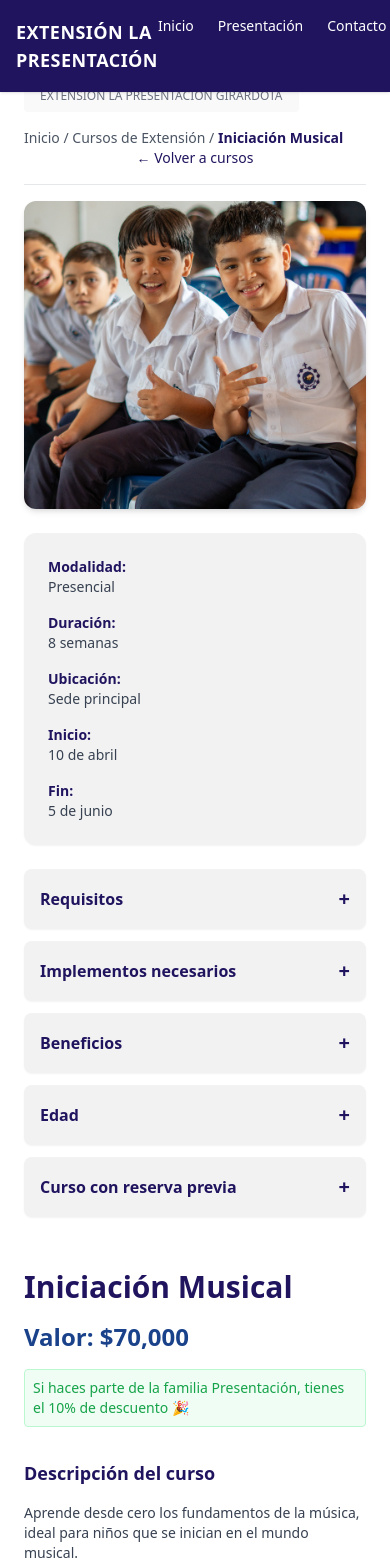
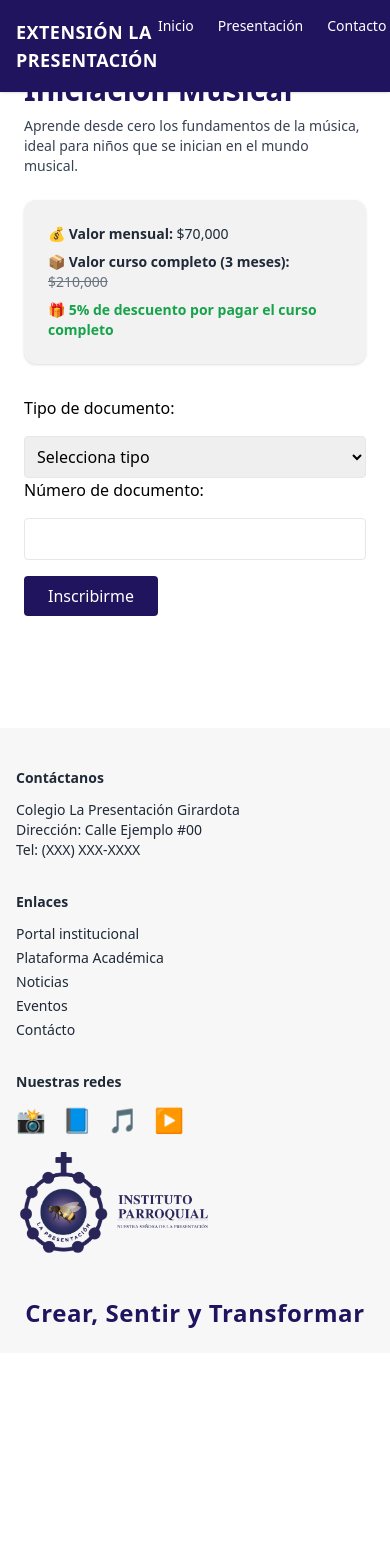
Before and after one commit to secifuentes/extension, a React (Vite) app: page /curso/1 in a window 390 px wide. Shown: the top 1568 px of the page. After the commit the page ends 1353 px from the top, so only its background shows below. Built offline with nearby package versions, Linux system fonts and the light colour scheme.

Commit message:
feat: lógica de descuentos mejorada y visual clara en formulario

```diff
--- a/src/pages/CursoDetalle.jsx
+++ b/src/pages/CursoDetalle.jsx
@@ -5,19 +5,6 @@ import { estudiantesRegistrados } from '../data/estudiantes';
 import { inscripciones } from '../data/inscripciones';
 
 const API_URL = import.meta.env.VITE_API_URL;
-
-const AccordionItem = ({ title, content }) => {
-  const [open, setOpen] = useState(false);
-  return (
-    <div className="bg-[#f2f2f2] rounded-lg p-4 mb-3 shadow-sm">
-      <div className="flex justify-between items-center cursor-pointer" onClick={() => setOpen(!open)}>
-        <h4 className="font-semibold text-institucional">{title}</h4>
-        <span className="text-xl font-bold text-institucional">{open ? '−' : '+'}</span>
-      </div>
-      {open && <p className="mt-2 text-sm text-gray-600">{content}</p>}
-    </div>
-  );
-};
 
 const CursoDetalle = () => {
   const { id } = useParams();
@@ -30,6 +17,7 @@ const CursoDetalle = () => {
   const [yaInscrito, setYaInscrito] = useState(false);
   const [esMenor, setEsMenor] = useState(false);
   const [inscripcionExitosa, setInscripcionExitosa] = useState(false);
+  const [modoPago, setModoPago] = useState('trimestral');
 
   const calcularSiEsMenor = (fechaNacimiento) => {
     const hoy = new Date();
@@ -57,80 +45,75 @@ const CursoDetalle = () => {
     setMostrarFormulario(true);
   };
 
-  const valorConDescuento = (curso.precio * 0.9).toFixed(0);
-  const total = datosEstudiante ? valorConDescuento : curso.precio;
+  const valorMensual = curso.precio;
+  const valorTrimestral = valorMensual * 3;
+
+  // Cálculo de descuentos:
+  let total = 0;
+  let descuentoAplicado = 0;
+
+  if (modoPago === 'mensual') {
+    if (datosEstudiante) {
+      total = valorMensual * 0.9;
+      descuentoAplicado = 10;
+    } else {
+      total = valorMensual;
+    }
+  } else {
+    if (datosEstudiante) {
+      total = valorTrimestral * 0.85;
+      descuentoAplicado = 15;
+    } else {
+      total = valorTrimestral * 0.95;
+      descuentoAplicado = 5;
+    }
+  }
+
+  total = parseInt(total.toFixed(0));
 
   if (!curso) return <p className="p-10 text-center">Curso no encontrado</p>;
 
   return (
-    <div className="pt-[72px]">
-      <div className="max-w-7xl mx-auto px-6 mt-2">
-        <div className="inline-block bg-[#f9f9f9] py-2 px-4 text-xs text-gray-500 uppercase rounded">
-          Extensión La Presentación Girardota
+    <div className="pt-[72px] max-w-4xl mx-auto px-6 pb-16">
+      <h2 className="text-3xl font-bold text-institucional mb-2">{curso.nombre}</h2>
+      <p className="text-sm text-gray-700 mb-6">{curso.descripcion}</p>
+
+      <div className="bg-[#f2f2f2] p-6 rounded-xl shadow space-y-2 text-sm text-gray-800 mb-8">
+        <p><strong>💰 Valor mensual:</strong> ${valorMensual.toLocaleString()}</p>
+        <p><strong>📦 Valor curso completo (3 meses):</strong> <span className="line-through text-gray-500">${valorTrimestral.toLocaleString()}</span></p>
+
+        {modoPago === 'mensual' && datosEstudiante && (
+          <p className="text-green-600 font-bold">🎁 Descuento familiar: 10% aplicado</p>
+        )}
+
+        {modoPago === 'trimestral' && (
+          <p className="text-green-600 font-bold">
+            🎁 {datosEstudiante ? 'Descuento total 15% aplicado (familia + curso completo)' : '5% de descuento por pagar el curso completo'}
+          </p>
+        )}
       </div>
 
-        <div className="pt-2 pb-4 flex flex-col md:flex-row justify-between text-sm text-gray-600 border-b mt-2">
-          <p>
-            Inicio / Cursos de Extensión /{' '}
-            <span className="text-institucional font-semibold">{curso.nombre}</span>
-          </p>
-          <button onClick={() => window.history.back()} className="text-institucional hover:underline">
-            ← Volver a cursos
-          </button>
-        </div>
-      </div>
-
-      <div className="max-w-7xl mx-auto px-6 pb-16 grid grid-cols-1 md:grid-cols-2 gap-10 mt-4">
-        {/* Columna izquierda */}
-        <div className="flex flex-col gap-6">
-          <div className="aspect-[3/2.7] overflow-hidden rounded-xl shadow-md">
-            <img src={curso.imagen} alt={curso.nombre} className="w-full h-full object-cover" />
-          </div>
-
-          <div className="bg-[#f2f2f2] p-6 rounded-xl grid grid-cols-1 sm:grid-cols-3 gap-4 text-sm text-gray-700 shadow-sm">
-            <div><p className="text-institucional font-semibold">Modalidad:</p><p>{curso.modalidad}</p></div>
-            <div><p className="text-institucional font-semibold">Duración:</p><p>{curso.duracion}</p></div>
-            <div><p className="text-institucional font-semibold">Ubicación:</p><p>{curso.ubicacion}</p></div>
-            <div><p className="text-institucional font-semibold">Inicio:</p><p>{curso.inicio}</p></div>
-            <div><p className="text-institucional font-semibold">Fin:</p><p>{curso.fin}</p></div>
-          </div>
-
-          <div>
-            <AccordionItem title="Requisitos" content={curso.requisitos} />
-            <AccordionItem title="Implementos necesarios" content={curso.implementos} />
-            <AccordionItem title="Beneficios" content={curso.beneficios} />
-            <AccordionItem title="Edad" content={curso.edad} />
-            <AccordionItem title="Curso con reserva previa" content={curso.reserva} />
-          </div>
-        </div>
-
-        {/* Columna derecha */}
-        <div className="flex flex-col gap-4">
-          <h2 className="text-3xl font-bold text-institucional">{curso.nombre}</h2>
-          <p className="text-2xl font-bold text-presentacionDark">Valor: ${curso.precio.toLocaleString()}</p>
-
-          <p className="text-sm text-green-600 bg-green-50 p-2 rounded border border-green-200">
-            Si haces parte de la familia Presentación, tienes el 10% de descuento 🎉
-          </p>
-
-          <h3 className="mt-4 text-lg font-semibold text-institucional">Descripción del curso</h3>
-          <p className="text-sm text-gray-700">{curso.descripcion}</p>
-
       {/* Verificación */}
-          <div className="mt-6 space-y-2">
-            <label className="block font-semibold">Tipo de documento:</label>
-            <select className="w-full border p-2 rounded" value={tipoDoc} onChange={(e) => setTipoDoc(e.target.value)} required>
+      <div className="space-y-4">
+        <label>Tipo de documento:</label>
+        <select value={tipoDoc} onChange={(e) => setTipoDoc(e.target.value)} className="border p-2 rounded w-full">
           <option value="">Selecciona tipo</option>
           <option value="cc">Cédula</option>
           <option value="ti">Tarjeta de Identidad</option>
         </select>
 
-            <label className="block font-semibold mt-2">Número de documento:</label>
-            <input type="text" className="w-full border p-2 rounded" value={documento} onChange={(e) => setDocumento(e.target.value)} required />
+        <label>Número de documento:</label>
+        <input
+          type="text"
+          value={documento}
+          onChange={(e) => setDocumento(e.target.value)}
+          className="border p-2 rounded w-full"
+          required
+        />
 
         <button
-              className="mt-4 bg-institucional text-white px-5 py-2 rounded hover:bg-presentacionDark"
           onClick={verificarEstudiante}
+          className="bg-institucional text-white px-6 py-2 rounded hover:bg-presentacionDark"
         >
           Inscribirme
         </button>
@@ -148,7 +131,6 @@ const CursoDetalle = () => {
             <div className="bg-green-50 border border-green-300 text-green-800 p-6 rounded shadow text-center">
               <h3 className="text-2xl font-bold">¡Felicitaciones! 🎉</h3>
               <p className="mt-2">Te has inscrito al curso <strong>{curso.nombre}</strong>.</p>
-                  <p className="mt-1">Estamos verificando tu comprobante de pago. Te enviaremos una confirmación pronto.</p>
             </div>
           ) : (
             <form
@@ -167,7 +149,8 @@ const CursoDetalle = () => {
                   cursoId: parseInt(id),
                   cursoNombre: curso.nombre,
                   esEstudiante: !!datosEstudiante,
-                      valorPagado: datosEstudiante ? curso.precio * 0.9 : curso.precio,
+                  formaPago: modoPago,
+                  valorPagado: total,
                   pagoConfirmado: false
                 };
 
@@ -191,27 +174,27 @@ const CursoDetalle = () => {
               }}
               className="space-y-4"
             >
-                  <input name="nombres" type="text" placeholder="Nombres" className={`w-full p-2 border rounded ${datosEstudiante ? 'bg-gray-100 text-gray-500' : ''}`} defaultValue={datosEstudiante?.nombres || ''} readOnly={!!datosEstudiante} required />
-                  <input name="apellidos" type="text" placeholder="Apellidos" className={`w-full p-2 border rounded ${datosEstudiante ? 'bg-gray-100 text-gray-500' : ''}`} defaultValue={datosEstudiante?.apellidos || ''} readOnly={!!datosEstudiante} required />
-                  <input name="correo" type="email" placeholder="Correo electrónico" className={`w-full p-2 border rounded ${datosEstudiante ? 'bg-gray-100 text-gray-500' : ''}`} defaultValue={datosEstudiante?.correo || ''} readOnly={!!datosEstudiante} required />
-                  <input name="telefono" type="tel" placeholder="Teléfono" className={`w-full p-2 border rounded ${datosEstudiante ? 'bg-gray-100 text-gray-500' : ''}`} defaultValue={datosEstudiante?.telefono || ''} readOnly={!!datosEstudiante} required />
+              <input name="nombres" type="text" placeholder="Nombres" defaultValue={datosEstudiante?.nombres || ''} readOnly={!!datosEstudiante} className="w-full p-2 border rounded" required />
+              <input name="apellidos" type="text" placeholder="Apellidos" defaultValue={datosEstudiante?.apellidos || ''} readOnly={!!datosEstudiante} className="w-full p-2 border rounded" required />
+              <input name="correo" type="email" placeholder="Correo electrónico" defaultValue={datosEstudiante?.correo || ''} readOnly={!!datosEstudiante} className="w-full p-2 border rounded" required />
+              <input name="telefono" type="tel" placeholder="Teléfono" defaultValue={datosEstudiante?.telefono || ''} readOnly={!!datosEstudiante} className="w-full p-2 border rounded" required />
               <input name="fechaNacimiento" type="date" className="w-full p-2 border rounded" required onChange={(e) => setEsMenor(calcularSiEsMenor(e.target.value))} />
 
-                  {esMenor && (
-                    <>
-                      <input name="acudiente" type="text" placeholder="Nombre del acudiente" className="w-full p-2 border rounded" required />
-                      <input name="telefonoAcudiente" type="tel" placeholder="Teléfono del acudiente" className="w-full p-2 border rounded" required />
-                    </>
-                  )}
+              <label className="block font-semibold mt-4">Forma de pago:</label>
+              <select className="w-full border p-2 rounded" value={modoPago} onChange={(e) => setModoPago(e.target.value)}>
+                <option value="trimestral">Curso completo (3 meses)</option>
+                <option value="mensual">Pago mensual</option>
+              </select>
 
               <input type="file" className="w-full p-2 border rounded" required />
 
               <div className="bg-white border border-dashed border-institucional p-4 rounded text-sm">
                 <p className="font-semibold mb-2 text-institucional">Resumen del pago:</p>
                 <p>Curso: <span className="font-medium">{curso.nombre}</span></p>
-                    <p>Valor base: ${curso.precio.toLocaleString()}</p>
-                    <p>Descuento: <span className="text-green-600 font-medium">{datosEstudiante ? '10%' : 'No aplica'}</span></p>
-                    <p className="mt-2 font-bold text-lg text-institucional">Total a pagar: ${parseInt(total).toLocaleString()}</p>
+                <p>Forma de pago: {modoPago === 'mensual' ? 'Mensual' : 'Curso completo (3 meses)'}</p>
+                <p>Valor original: ${modoPago === 'mensual' ? valorMensual.toLocaleString() : valorTrimestral.toLocaleString()}</p>
+                <p>Descuento aplicado: {descuentoAplicado ? `${descuentoAplicado}%` : 'No aplica'}</p>
+                <p className="mt-2 font-bold text-lg text-institucional">Total a pagar: ${total.toLocaleString()}</p>
               </div>
 
               <button type="submit" className="w-full bg-institucional text-white py-2 rounded hover:bg-presentacionDark">Finalizar inscripción</button>
@@ -220,8 +203,6 @@ const CursoDetalle = () => {
         </div>
       )}
     </div>
-      </div>
-    </div>
   );
 };
 
```
Lines whose indentation alone changed are shown as unchanged.
